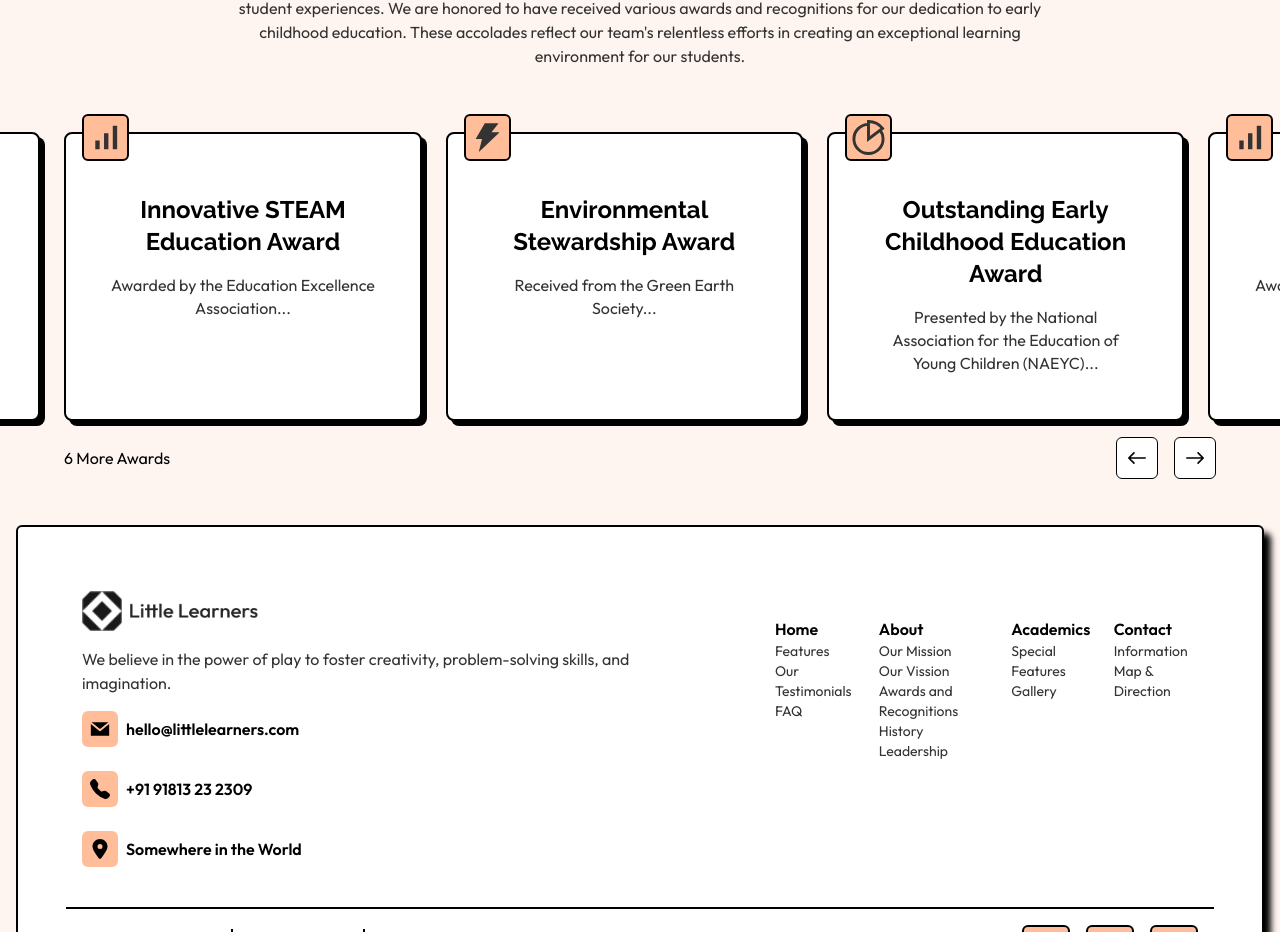
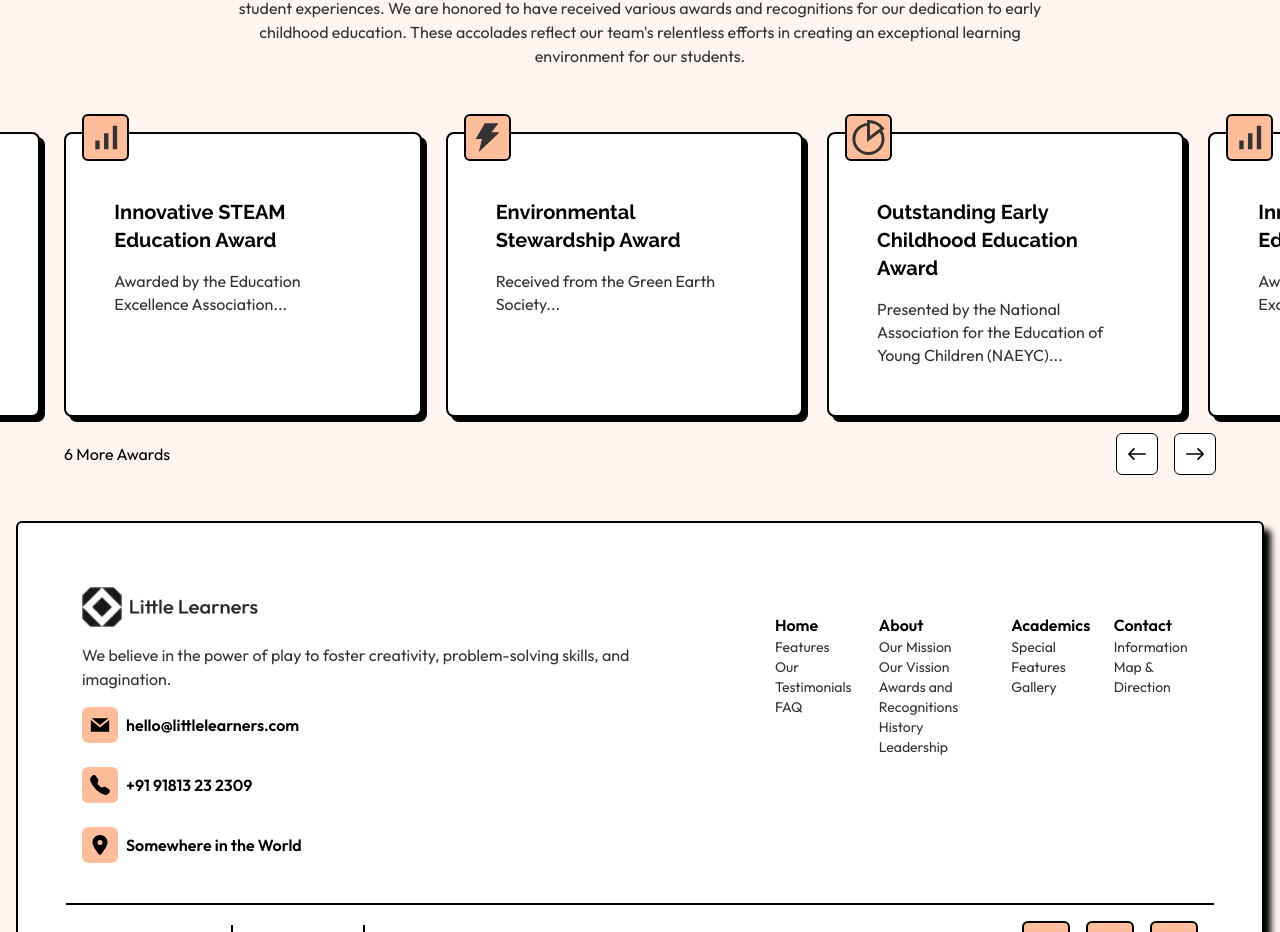
Before and after one commit to Abdelrahman0963/School-Education-Website, a React (Vite) app: page /about in a window 1280 px wide. Shown: the part 1472-2404 px from the top of the page. Built offline with nearby package versions, Linux system fonts and the light colour scheme.

Commit message:
fix: update padding and text alignment in Carousel component for better layout

```diff
--- a/src/components/AboutPage/Carousel.tsx
+++ b/src/components/AboutPage/Carousel.tsx
@@ -62,21 +62,21 @@ const Carousel: React.FC = () => {
         <div className="!mt-16 flex flex-col items-center w-full">
             <div className="w-full max-w-6xl relative">
                 <div className="scrollbar-hide " ref={emblaRef}>
-                    <div className="embla__container relative z-50 flex  gap-4 md:gap-6 !px-10 w-full h-full">
+                    <div className="embla__container  gap-4 md:gap-6 !px-10 w-full h-full">
                         {awardsData.map((award, index) => (
                             <div
                                 key={index}
-                                className="relative flex-[0_0_100%] sm:flex-[0_0_50%] lg:flex-[0_0_33.333%]  bg-white rounded-lg border-2 border-black shadow-[5px_5px_0_#000] !p-5 flex flex-col items-center text-center "
+                                className="relative flex-[0_0_100%] sm:flex-[0_0_50%] lg:flex-[0_0_33.333%]  bg-white rounded-lg border-2 border-black shadow-[5px_5px_0_#000] !p-6  flex flex-col items-center text-center "
                             >
                                 <div className="flex flex-col items-center !p-6">
                                     <div className="text-[#333333] absolute left-4 z-50 -top-5 !p-1 rounded-md border-2 border-black bg-[var(--tertiary-color)]">{award.icon}</div>
                                     <h2
-                                        className="md:text-2xl text-xl font-bold !mt-4 text-center"
+                                        className="text-xl font-bold !mt-4 text-start"
                                         style={{ fontFamily: 'var(--font-raleway)' }}
                                     >
                                         {award.title}
                                     </h2>
-                                    <p className="!mt-4 text-[#333333] text-center text-sm md:text-[16px]">
+                                    <p className="!mt-4 text-[#333333] text-start text-sm md:text-[16px]">
                                         {award.description}
                                     </p>
                                 </div>
```
